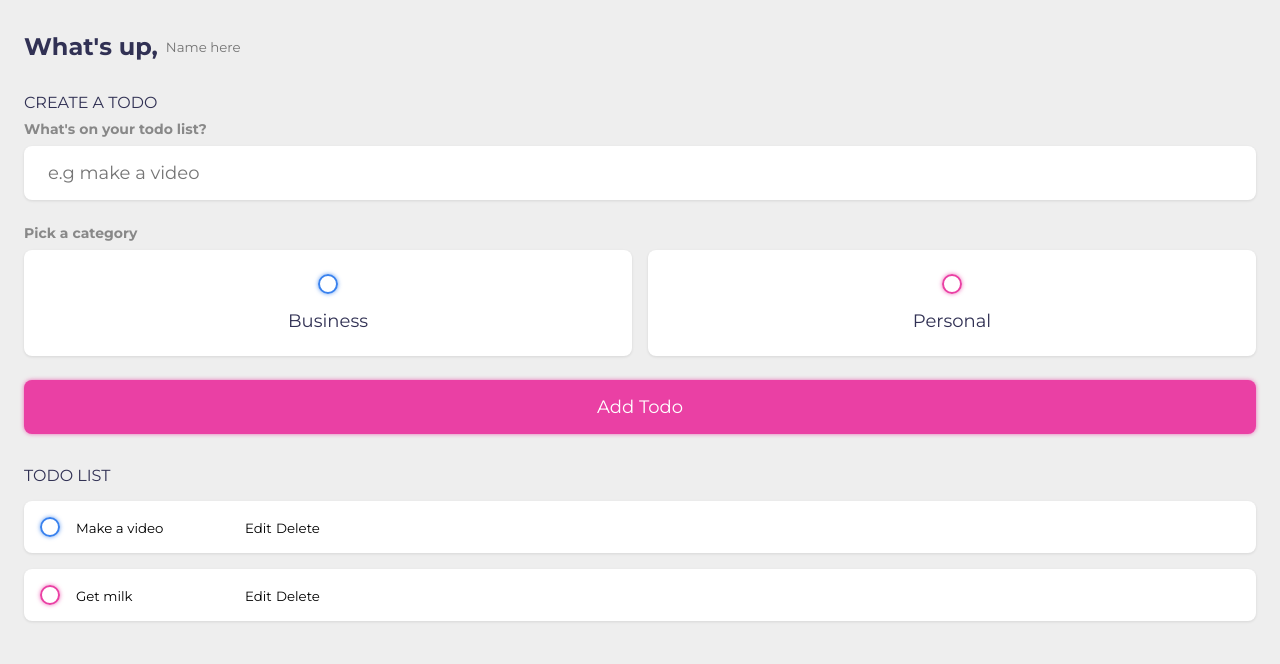
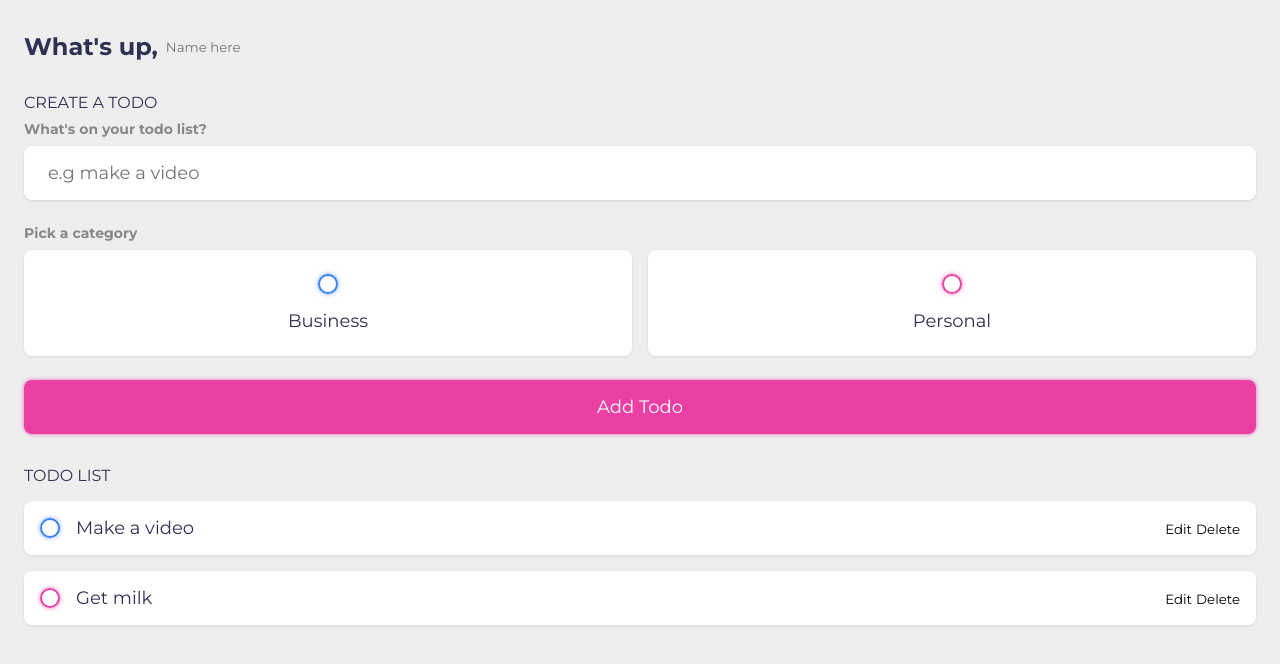
Before and after one commit to BruceHW14/To-Do-List-App, a plain HTML site: page index.html in a window 1280 px wide. Drawn offline with Linux system fonts and the light colour scheme.

Commit message:
todo content styled and colored

```diff
--- a/stylesheet.css
+++ b/stylesheet.css
@@ -191,4 +191,13 @@ input:checked ~ .bubble::after {
   display: block;
   margin-right: 1rem;
   cursor: pointer;
+} /*to do item label styled to indicate something can happen*/
+
+.todo-item .todo-content {
+  flex: 1 1 0%;
 }
+
+.todo-item .todo-content input {
+  color: var(--dark);
+  font-size: 1.125rem;
+} /*todo content colored*/
```
